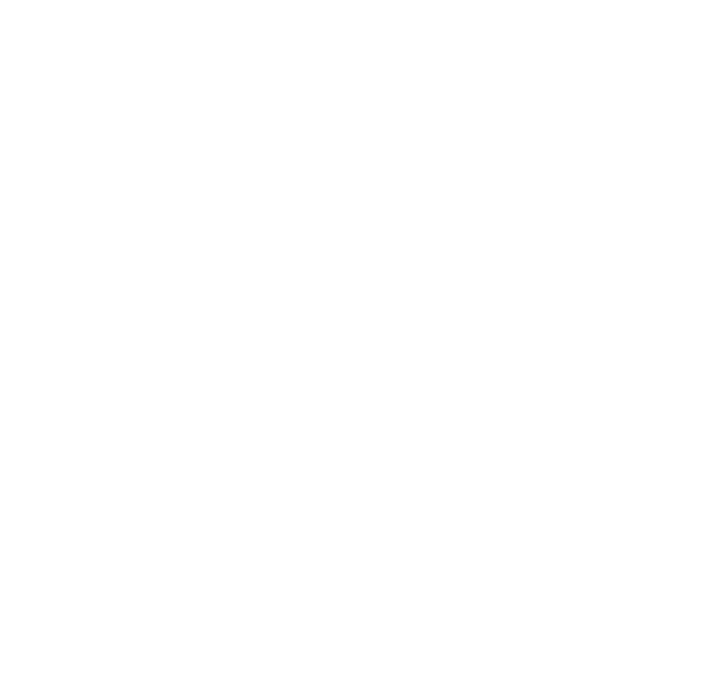
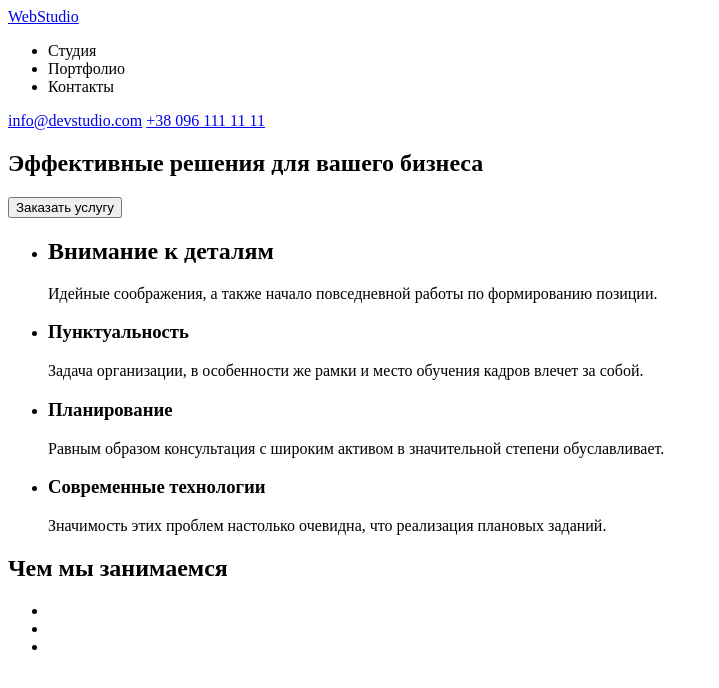
Before and after one commit to StelmakhM/goit-markup-hw-01, a plain HTML site: page index.html in a window 1280 px wide. Shown: the whole page, without its empty margins (0-719 px from the left). Drawn offline with Linux system fonts and the light colour scheme.

Commit message:
add imgs

```diff
--- a/index.html
+++ b/index.html
@@ -9,7 +9,56 @@
 </head>
 
 <body>
-
+    <!-- Header -->
+    <header>
+        <a href="#">WebStudio</a>
+        <nav>
+            <ul>
+                <li>Студия</li>
+                <li>Портфолио</li>
+                <li>Контакты</li>
+            </ul>
+        </nav>
+        <a href="mailto:info@devstudio.com">info@devstudio.com</a>
+        <a href="tel:+380961111111">+38 096 111 11 11</a>
+    </header>
+    <!-- Main -->
+    <main>
+        <section>
+            <h1>Эффективные решения для вашего бизнеса</h1>
+            <button type="button">Заказать услугу</button>
+        </section>
+        <section>
+            <div>
+                <ul>
+                    <li>
+                        <h2>Внимание к деталям</h2>
+                        <p>Идейные соображения, а также начало повседневной работы по формированию позиции.</p>
+                    </li>
+                    <li>
+                        <h3>Пунктуальность</h3>
+                        <p>Задача организации, в особенности же рамки и место обучения кадров влечет за собой.</p>
+                    </li>
+                    <li>
+                        <h3>Планирование</h3>
+                        <p>Равным образом консультация с широким активом в значительной степени обуславливает.</p>
+                    </li>
+                    <li>
+                        <h3>Современные технологии</h3>
+                        <p>Значимость этих проблем настолько очевидна, что реализация плановых заданий.</p>
+                    </li>
+                </ul>
+            </div>
+            <div>
+                <h2>Чем мы занимаемся</h2>
+                <ul>
+                    <li></li>
+                    <li></li>
+                    <li></li>
+                </ul>
+            </div>
+        </section>
+    </main>
 </body>
 
 </html>
```
Also changed, not shown: images/box 1.jpg (added), images/box 2.jpg (added), images/box 3.jpg (added).
